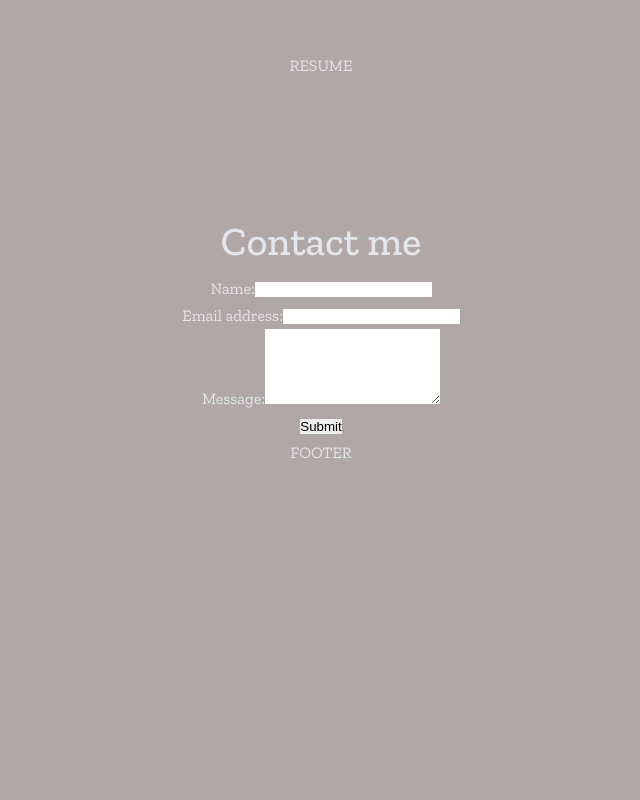
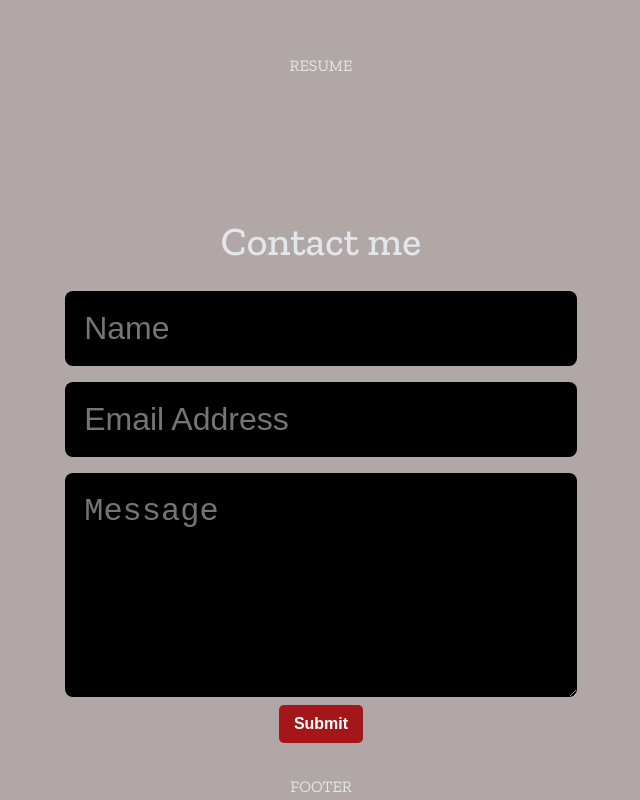
Before and after one commit to Rehtribution/rc-react-portfolio, a React (Create React App) app: page / in a window 1280 px wide. Shown: the part 1100-1900 px from the top of the page, without its empty margins (319-959 px from the left). Before the commit the page ends 1567 px from the top, so only its background shows below. Built offline with nearby package versions, Linux system fonts and the light colour scheme.

Commit message:
contact form styling basic

```diff
--- a/src/components/Contact/Contact.jsx
+++ b/src/components/Contact/Contact.jsx
@@ -1,6 +1,7 @@
 import React, { useState } from 'react';
+import { validateEmail } from '../../utils/helpers';
+import "./contact.css";
 
-import { validateEmail } from '../../utils/helpers';
 
 const Contact = () => {
   const [formState, setFormState] = useState({ name: '', email: '', message: '' });
@@ -41,16 +42,13 @@ const Contact = () => {
       <h1 data-testid="h1tag">Contact me</h1>
       <form id="contact-form" onSubmit={handleSubmit}>
         <div>
-          <label htmlFor="name">Name:</label>
-          <input type="text" name="name" defaultValue={name} onBlur={handleChange} />
+          <input type="text" name="name" placeholder= "Name" defaultValue={name} onBlur={handleChange} />
         </div>
         <div>
-          <label htmlFor="email">Email address:</label>
-          <input type="email" name="email" defaultValue={email} onBlur={handleChange} />
+          <input type="email" name="email" placeholder= "Email Address" defaultValue={email} onBlur={handleChange} />
         </div>
         <div>
-          <label htmlFor="message">Message:</label>
-          <textarea name="message" rows="5" defaultValue={message} onBlur={handleChange} />
+          <textarea name="message" placeholder= "Message" rows="5" defaultValue={message} onBlur={handleChange} />
         </div>
         {errorMessage && (
           <div>
--- a/src/components/Contact/contact.css
+++ b/src/components/Contact/contact.css
@@ -0,0 +1,19 @@
+contact-form {
+    display: flex;
+    width: 40%;
+    position: relative;
+    justify-content: center;
+  }
+
+  input,
+  textarea {
+    width: 40%;
+    font-size: 2rem;
+    padding: 1.2rem;
+    color: white;
+    background-color: black;
+    outline: none;
+    border: none;
+    border-radius: 8px;
+    margin-top: 1rem;
+  }
--- a/src/components/Navigation/Navigation.jsx
+++ b/src/components/Navigation/Navigation.jsx
@@ -1,8 +1,5 @@
-import React from 'react';
+import React, { useState } from 'react';
 import "./navigation.css";
-import ArrowBackIcon from '@mui/icons-material/ArrowBack';
-
-import { useState } from 'react';
 
 const Navigation = () => {
 
--- a/src/index.css
+++ b/src/index.css
@@ -71,16 +71,6 @@ h1 {
   font-size: 2.5rem;
 }
 
-/* components will be wrapped in section */
-section {
-  margin-top: 8rem;
-}
-
-section > h2, section > h5 {
-  text-align: center;
-  color: var(--font-2);
-}
-
 a {
   color: var(--first);
   transition: var(--transitions);
@@ -92,6 +82,35 @@ a:hover {
 
 a:active {
   color: green;
+}
+
+/* components will be wrapped in section */
+section {
+  margin-top: 8rem;
+}
+
+section > h2, section > h5 {
+  text-align: center;
+  color: var(--font-2);
+}
+
+img {
+  display: block;
+  width: 100%;
+  object-fit: cover;
+}
+
+/* consolidate button codes and uniform */
+button {
+  background: var(--first);
+  border: 0;
+  border-radius: 5px;
+  color: #fff;
+  cursor: pointer;
+  font-size: 16px;
+  font-weight: 600;
+  margin-bottom: 30px;
+  padding: 10px 15px;
 }
 
 .btn {
@@ -113,12 +132,6 @@ a:active {
 .btn-primary {
   background: var(--first);
   color: var(--bg);
-}
-
-img {
-  display: block;
-  width: 100%;
-  object-fit: cover;
 }
 
 
```
